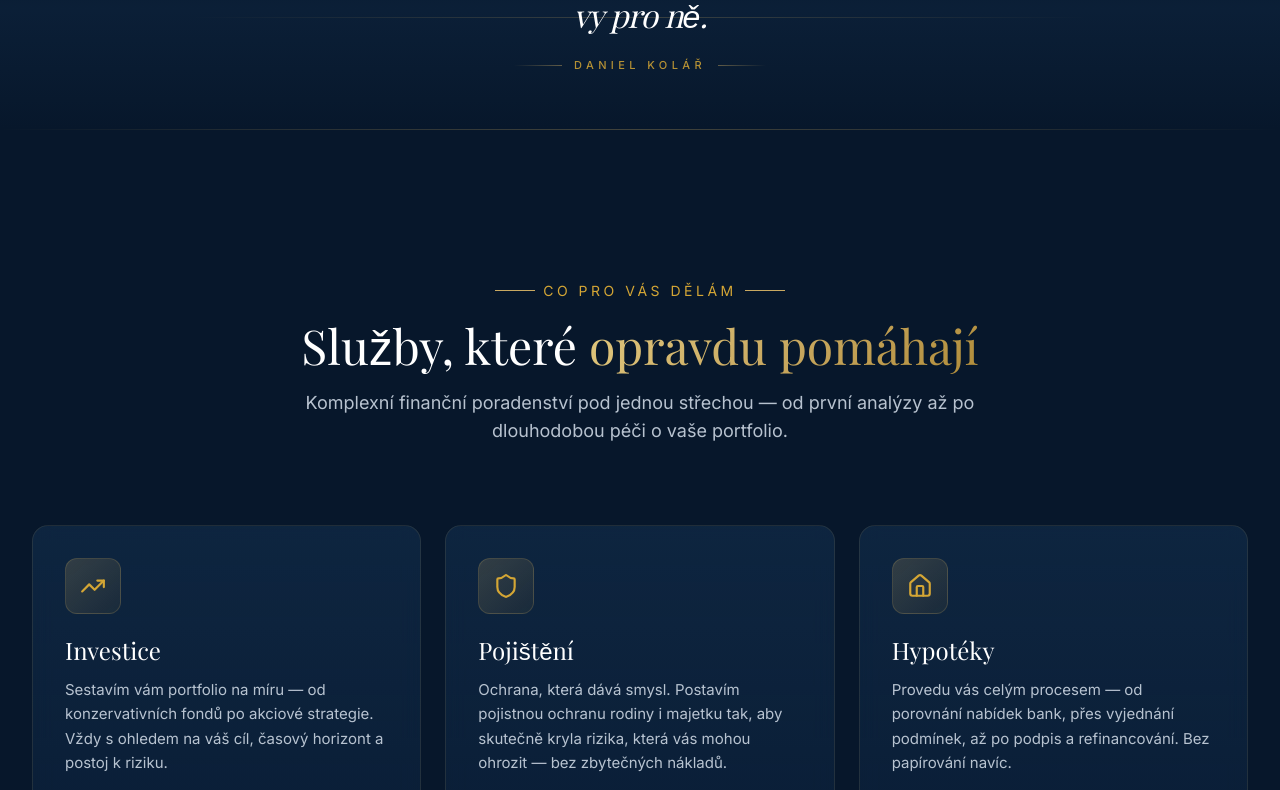
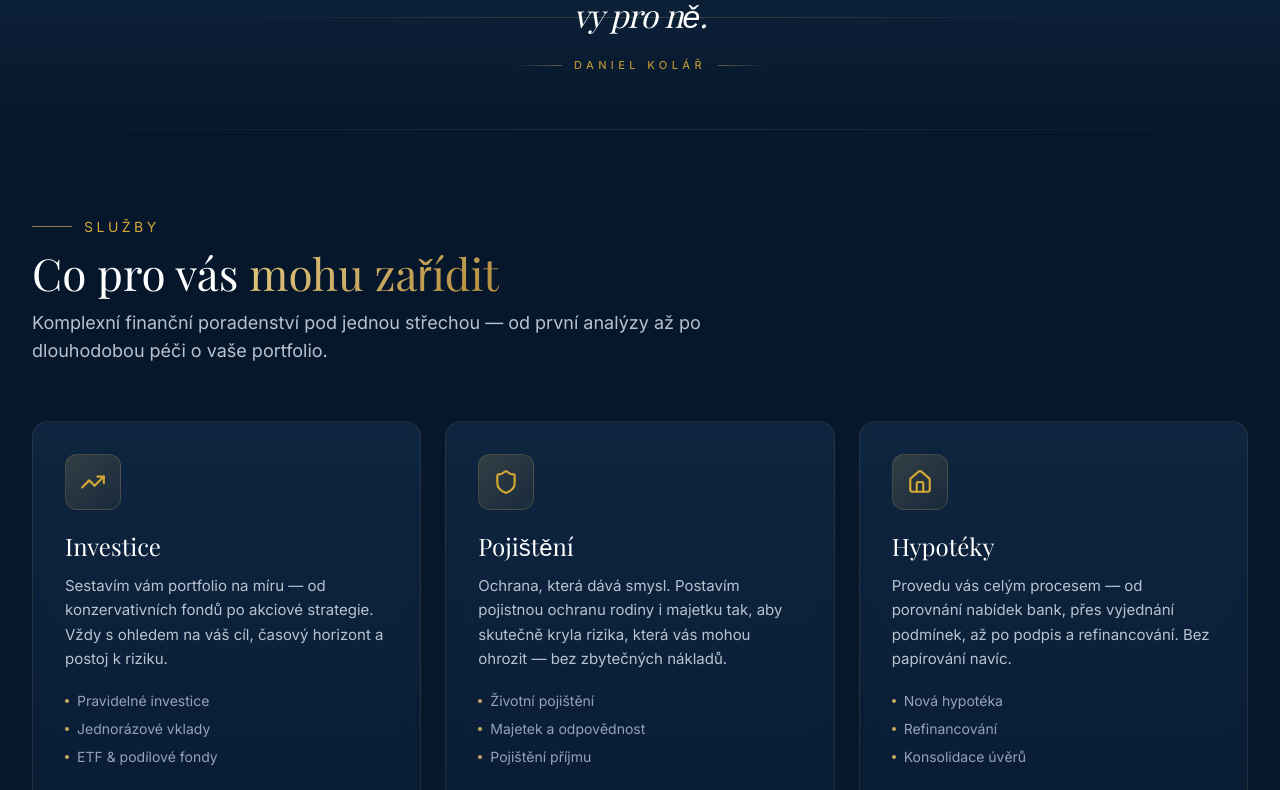
Before and after one commit to DannyKoll/daniel-kolar-web, a Next.js app: page / in a window 1280 px wide. Shown: the part 1590-2380 px from the top of the page. Built offline with nearby package versions, Linux system fonts and the light colour scheme.

Commit message:
Reduce services section ceremony after quote

```diff
--- a/components/Services.jsx
+++ b/components/Services.jsx
@@ -51,27 +51,26 @@ export default function Services() {
   return (
     <section
       id="sluzby"
-      className="relative py-20 sm:py-28 lg:py-36 overflow-hidden"
+      className="relative pt-12 pb-20 sm:pt-16 sm:pb-28 lg:pt-20 lg:pb-36 overflow-hidden"
     >
       <div className="absolute inset-0 bg-navy-950" />
-      <div className="absolute top-0 left-0 w-full h-px divider-line opacity-30" />
+      <div className="absolute top-0 left-0 w-full h-px divider-line opacity-15" />
 
       <div className="relative max-w-7xl mx-auto px-5 sm:px-8">
         {/* Section header */}
-        <div className="text-center max-w-3xl mx-auto mb-14 sm:mb-20 reveal">
-          <div className="inline-flex items-center gap-2 mb-5">
-            <span className="h-px w-10 bg-gold-500" />
+        <div className="max-w-3xl mb-10 sm:mb-14 reveal">
+          <div className="inline-flex items-center gap-3 mb-4">
+            <span className="h-px w-10 bg-gold-500/70" />
             <span className="text-xs sm:text-sm tracking-[0.25em] uppercase text-gold-400">
-              Co pro vás dělám
+              Služby
             </span>
-            <span className="h-px w-10 bg-gold-500" />
           </div>
 
-          <h2 className="font-display text-3xl sm:text-4xl lg:text-5xl text-white leading-tight">
-            Služby, které <span className="gold-text">opravdu pomáhají</span>
+          <h2 className="font-display text-3xl sm:text-4xl lg:text-[2.75rem] text-white leading-tight">
+            Co pro vás <span className="gold-text">mohu zařídit</span>
           </h2>
 
-          <p className="mt-5 text-base sm:text-lg text-slate-300/90">
+          <p className="mt-4 text-base sm:text-lg text-slate-300/90 max-w-2xl">
             Komplexní finanční poradenství pod jednou střechou — od první
             analýzy až po dlouhodobou péči o vaše portfolio.
           </p>
```
